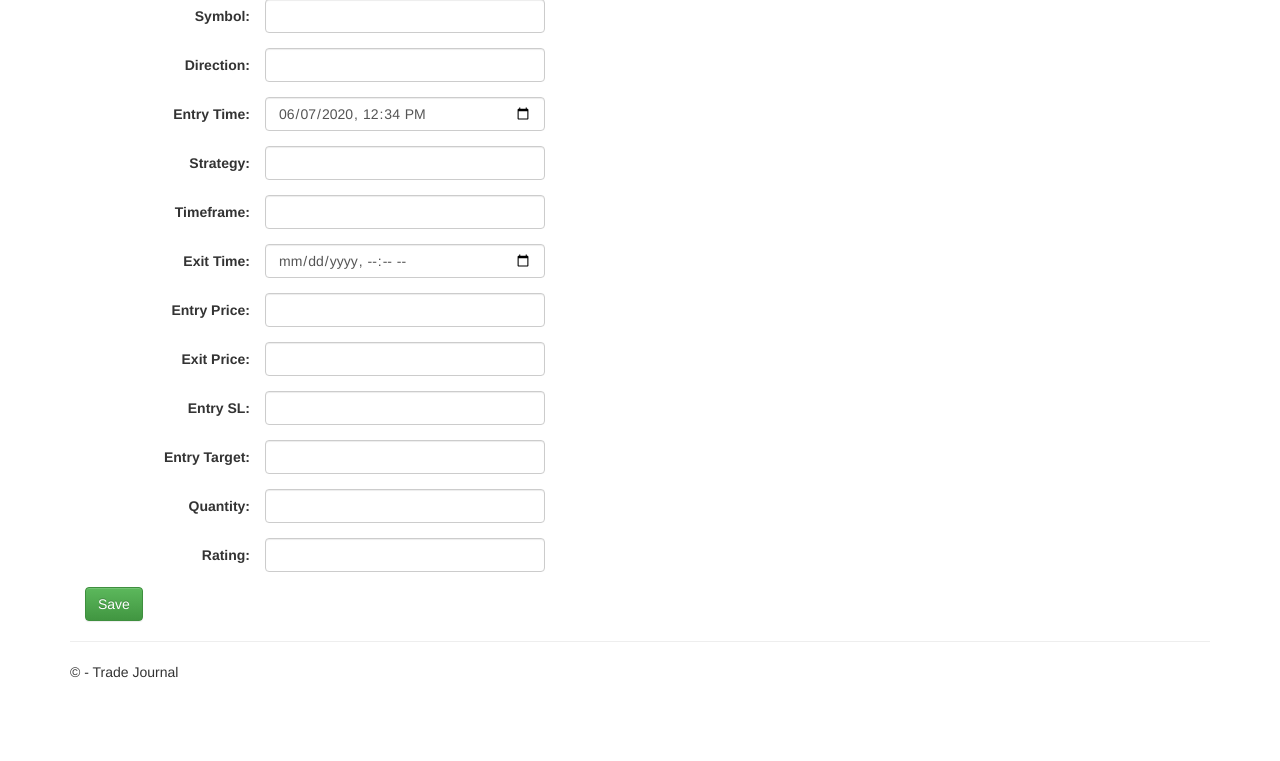
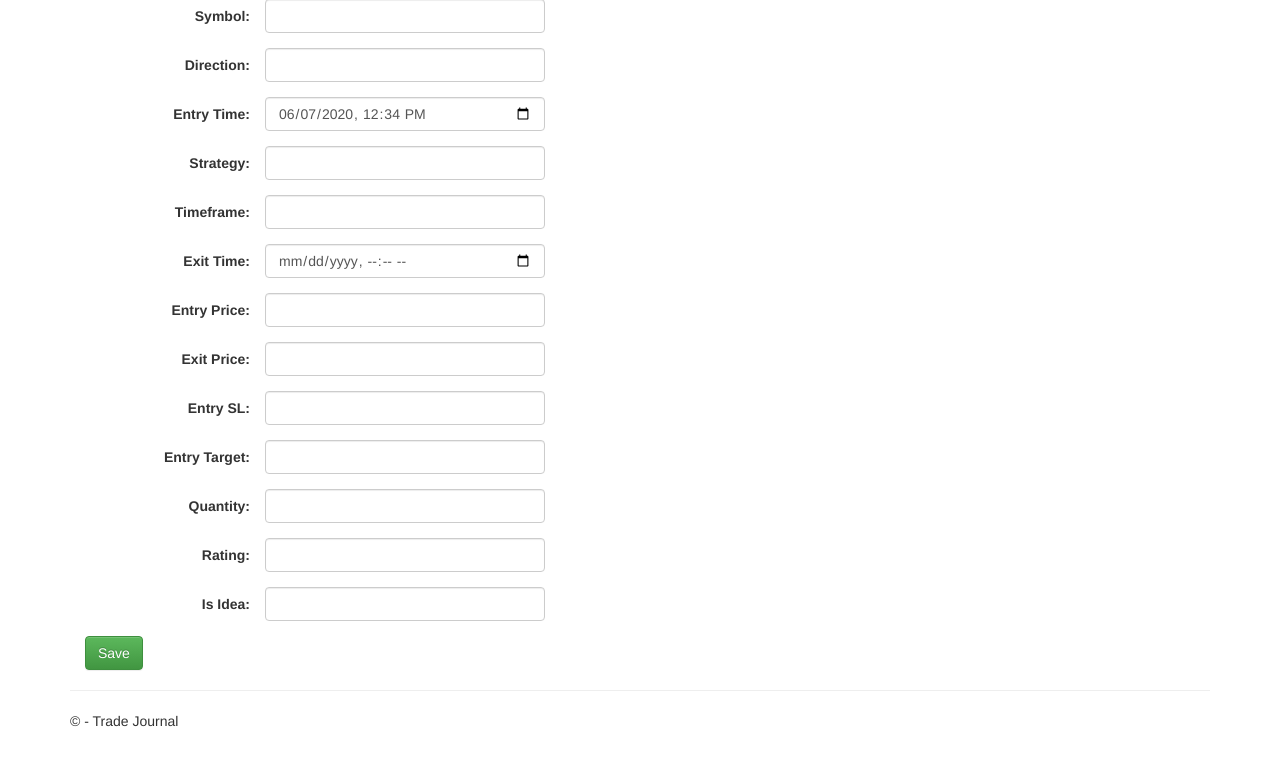
Before and after one commit to mdtanveer/tradejournal, a Flask app: page /create in a window 1280 px wide. Shown: the part 91-852 px from the top of the page. Before the commit the page ends 769 px from the top, so only its background shows below. Run offline with Flask 2, Linux system fonts and the light colour scheme; the visitor is signed in with stand-in values (Sample User, id 1); some libraries are stand-ins or nearby versions.

Commit message:
Idea and strategy

```diff
--- a/tradejournal/models/__init__.py
+++ b/tradejournal/models/__init__.py
@@ -36,6 +36,7 @@ class JournalEntry(object):
         self.rating = entity.rating if 'rating' in entity.keys() else ''
         self.strategy = entity.strategy if 'strategy' in entity.keys() else ''
         self.timeframe = entity.timeframe if 'timeframe' in entity.keys() else ''
+        self.is_idea = entity.is_idea if 'is_idea' in entity.keys() else ''
         self.position_changes = []
 
     def is_open(self):
@@ -62,6 +63,12 @@ class JournalEntry(object):
         if not self.timeframe:
             return '2h'
         return self.timeframe
+
+    def get_indicator(self):
+        if not self.strategy or self.strategy == 'tkcross':
+            return 'stochastic'
+        else:
+            return 'macd'
 
 
 class JournalEntryNotFound(Exception):
--- a/tradejournal/templates/create.html
+++ b/tradejournal/templates/create.html
@@ -53,8 +53,12 @@
             <input class="form-control col-sm-10" id="quantity" name="quantity" type="text" value="{{journalentry.quantity}}">
         </div>
         <div class="form-group">
-            <label class="control-label col-sm-2" for="quantity">Rating:</label>
-            <input class="form-control col-sm-10" id="quantity" name="rating" type="text" value="{{journalentry.rating}}">
+            <label class="control-label col-sm-2" for="rating">Rating:</label>
+            <input class="form-control col-sm-10" id="rating" name="rating" type="text" value="{{journalentry.rating}}">
+        </div>
+        <div class="form-group">
+            <label class="control-label col-sm-2" for="is_idea">Is Idea:</label>
+            <input class="form-control col-sm-10" id="is_idea" name="is_idea" type="text" value="{{journalentry.is_idea}}">
         </div>
     </form>
 
--- a/tradejournal/templates/index.html
+++ b/tradejournal/templates/index.html
@@ -9,6 +9,9 @@
         <tr>
             <td>
                 <h4>
+                    {%if not not journalentry.is_idea%}
+                    <span class="glyphicon glyphicon-fire text-warning"></span>
+                    {%else%}
                     {%if journalentry.is_open()%}
                     <span class="glyphicon glyphicon-play-circle text-primary"></span>
                     {%else%}
@@ -16,6 +19,7 @@
                     <span class="glyphicon glyphicon-circle-arrow-up text-success"></span>
                     {%else%}
                     <span class="glyphicon glyphicon-circle-arrow-down text-danger"></span>
+                    {%endif%}
                     {%endif%}
                     {%endif%}
                     <a href="/journalentry/{{journalentry.key}}/edit">{{journalentry.symbol}}</a><br />
--- a/tradejournal/views.py
+++ b/tradejournal/views.py
@@ -227,7 +227,7 @@ def charts(key):
             form = form,
             journalentry=repository.get_journalentry(key),
             timeframe=journalentry.get_timeframe(),
-            indicator='stochastic'
+            indicator=journalentry.get_indicator()
         )
 
 @app.route('/journalentry/<key>/charts/<chartid>', methods=['GET'])
```
